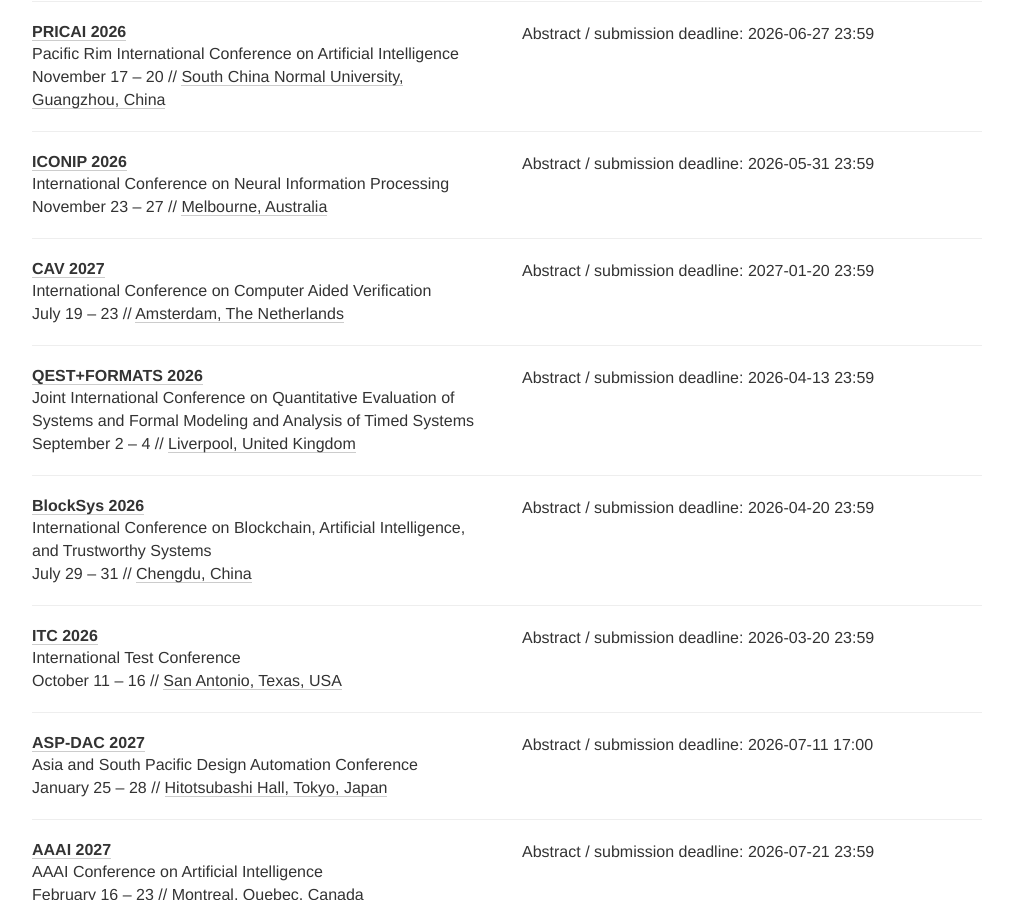
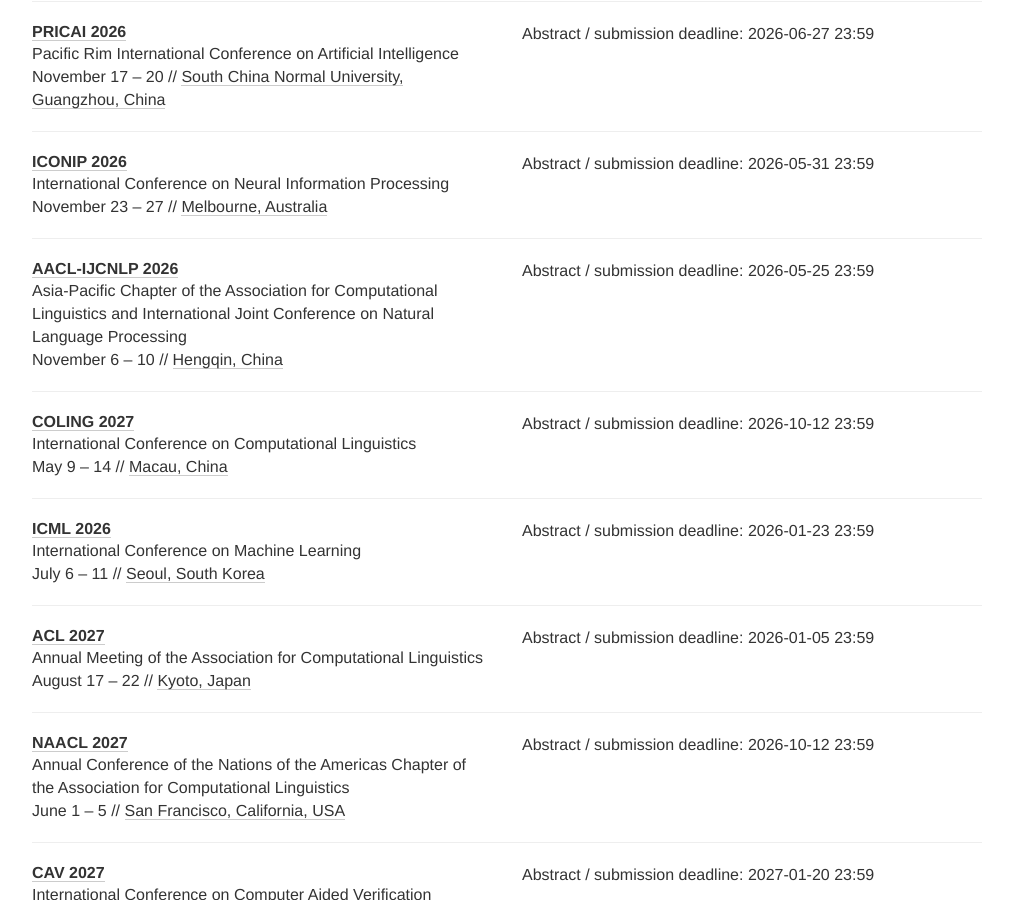
Before and after one commit to Gy-Hu/EDA_FV_conference_deadline, a Jekyll site: the page built from index.html, in a window 1280 px wide and 900 px high, scrolled down 1522 px. Shown: the whole window, without its empty margins (133-1146 px from the left). Built offline with Jekyll 4.4.1, drawn with Linux system fonts in a browser that asks for light colours; nearby versions of some CDN libraries; comment, search, counter and statistics services are not loaded.

Commit message:
Add NLP and ML conference deadlines

```diff
--- a/_data/conferences.yml
+++ b/_data/conferences.yml
@@ -108,6 +108,53 @@
   link: https://iconip2026.org/call-for-papers
   deadline: ["2026-05-31 23:59"]
   place: Melbourne, Australia
+  tags: [ML]
+
+- name: AACL-IJCNLP
+  year: 2026
+  date: "November 6 - 10"
+  description: Asia-Pacific Chapter of the Association for Computational Linguistics
+    and International Joint Conference on Natural Language Processing
+  link: https://2026.aaclnet.org/
+  deadline: ["2026-05-25 23:59"]
+  place: Hengqin, China
+  tags: [ML]
+
+- name: COLING
+  year: 2027
+  date: "May 9 - 14"
+  description: International Conference on Computational Linguistics
+  link: https://2027.coling-iccl.org/
+  deadline: ["2026-10-12 23:59"]
+  place: Macau, China
+  tags: [ML]
+
+- name: ICML
+  year: 2026
+  date: "July 6 - 11"
+  description: International Conference on Machine Learning
+  link: https://icml.cc/Conferences/2026
+  deadline: ["2026-01-23 23:59"]
+  place: Seoul, South Korea
+  tags: [ML]
+
+- name: ACL
+  year: 2027
+  date: "August 17 - 22"
+  description: Annual Meeting of the Association for Computational Linguistics
+  link: https://2027.aclweb.org/
+  deadline: ["2026-01-05 23:59"]
+  place: Kyoto, Japan
+  tags: [ML]
+
+- name: NAACL
+  year: 2027
+  date: "June 1 - 5"
+  description: Annual Conference of the Nations of the Americas Chapter of the
+    Association for Computational Linguistics
+  link: https://2027.naacl.org/
+  deadline: ["2026-10-12 23:59"]
+  place: San Francisco, California, USA
   tags: [ML]
 
 - name: CAV
```
